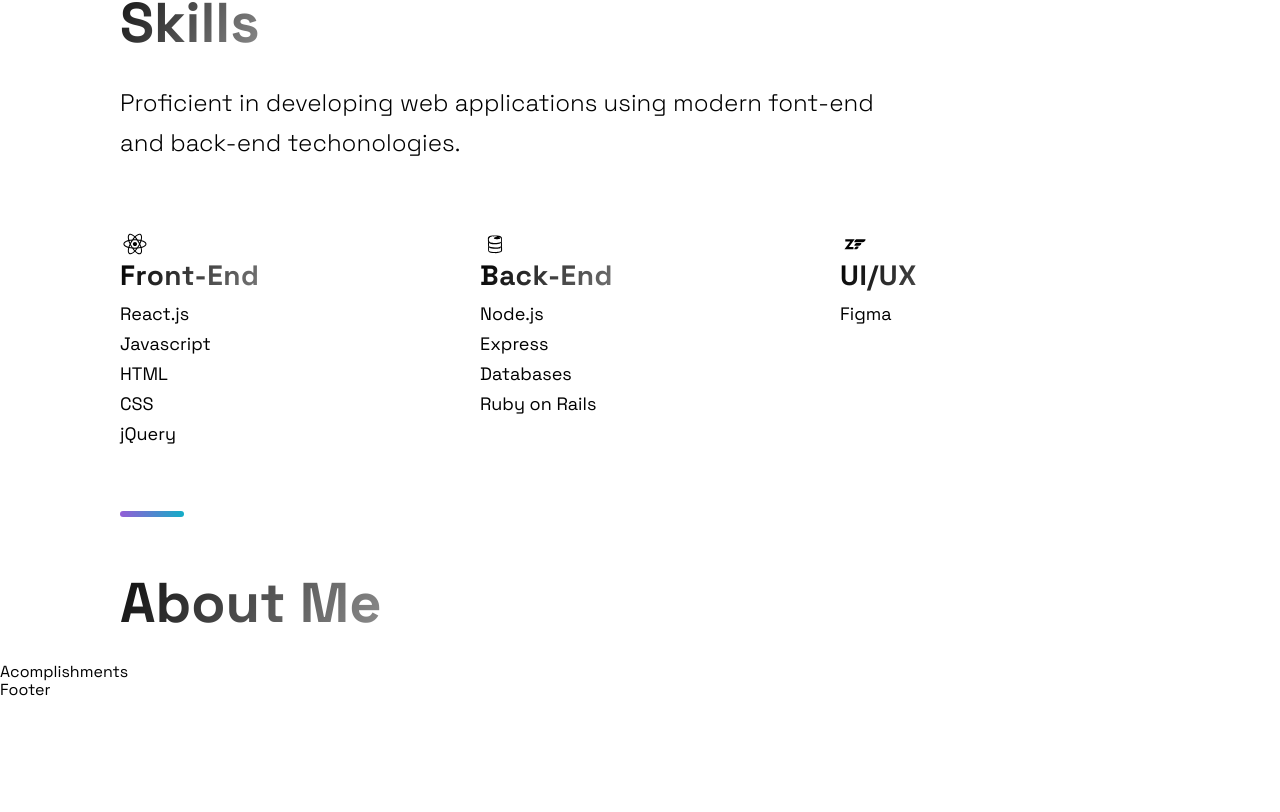
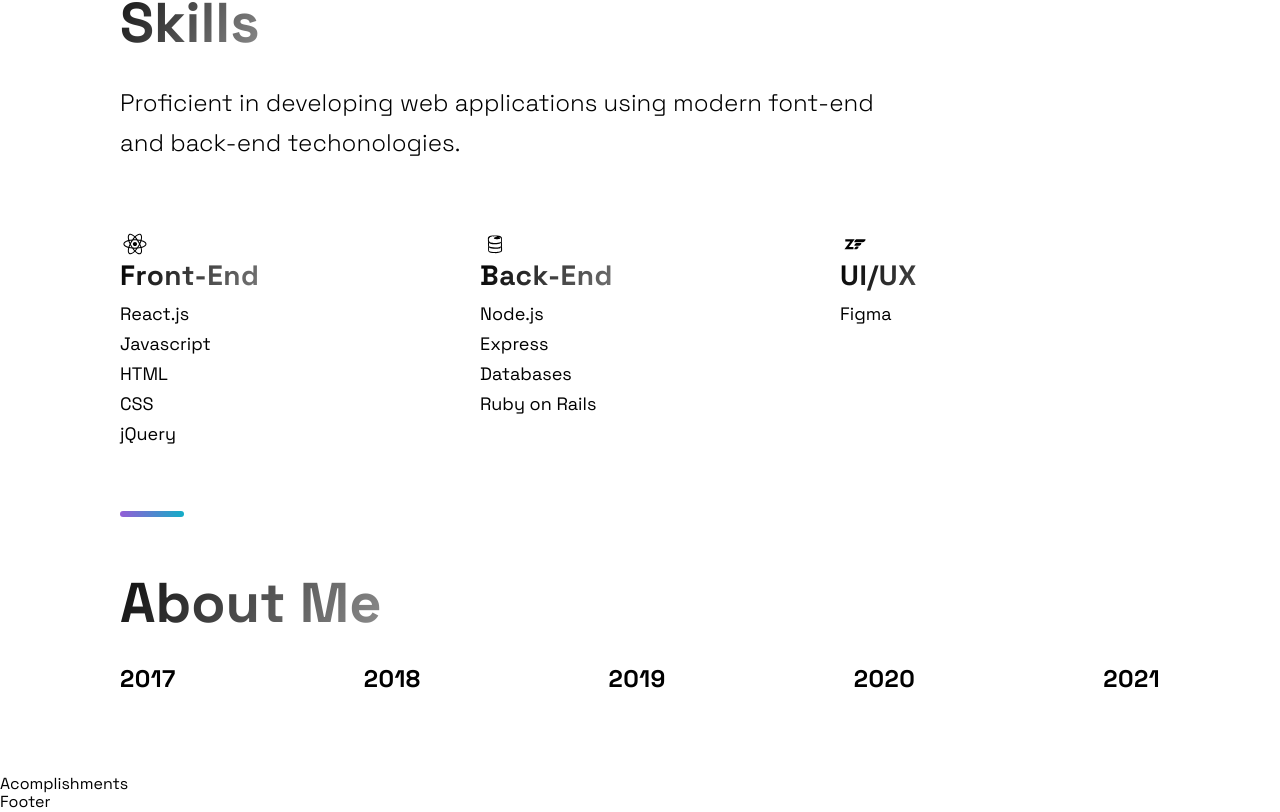
Before and after one commit to Winnie0313/portfolio, a Next.js app: page / in a window 1280 px wide. Shown: the part 2379-3191 px from the top of the page. Before the commit the page ends 3079 px from the top, so only its background shows below. Built offline with nearby package versions, Linux system fonts and the light colour scheme.

Commit message:
modify carouselitemTitle style

```diff
--- a/src/components/TimeLine/TimeLine.js
+++ b/src/components/TimeLine/TimeLine.js
@@ -8,11 +8,8 @@ import { TimeLineData } from '../../constants/constants';
 const TOTAL_CAROUSEL_COUNT = TimeLineData.length;
 
 const Timeline = () => {
-
-
-
-  // const [activeItem, setActiveItem] = useState(0);
-  // const carouselRef = useRef();
+  const [activeItem, setActiveItem] = useState(0);
+  const carouselRef = useRef();
 
   // const scroll = (node, left) => {
   //   return node.scrollTo({ left, behavior: 'smooth' });
@@ -50,7 +47,29 @@ const Timeline = () => {
     <Section id="about">
       <SectionDivider />
       <SectionTitle>About Me</SectionTitle>
+      <CarouselContainer ref={carouselRef}>
+        <>
+          {TimeLineData.map((item, index) => (
+            <CarouselMobileScrollNode key={index} final={index === TOTAL_CAROUSEL_COUNT - 1}>
+              <CarouselItem
+                index={index}
+                id={`carousel__item-${index}`}
+                active={activeItem}
+                onClick={(e) => handleClick(e, index)}
+              >
+              <CarouselItemTitle>
+                {item.year}
+              </CarouselItemTitle>
+              </CarouselItem>
+
+            </CarouselMobileScrollNode>
+
+          ))}
+        </>
+
+      </CarouselContainer>
     </Section>
+
   );
 };
 
--- a/src/components/TimeLine/TimeLineStyles.js
+++ b/src/components/TimeLine/TimeLineStyles.js
@@ -1,18 +1,9 @@
 
 import styled from 'styled-components'
 
-export const Container = styled.div`
-  direction: flex;
-  flex-direction: coloum;
-`
-
-export const EdContainer = styled.div`
-
-`
-
 export const CarouselContainer = styled.ul`
   max-width: 1040px;
-  background: #0F1624;
+  background: white;
   padding: 0rem;
   list-style:none;
   display: flex;
@@ -73,17 +64,14 @@ export const CarouselItem = styled.div`
   }
 `
 
-export const CarouselItemTitle = styled.h4`
+export const CarouselItemTitle = styled.h6`
   font-weight: bold;
   font-size: 24px;
   line-height: 32px;
   letter-spacing: 0.02em;
   display: flex;
-  /* This gradient is different due to the size of the Title container, it must transition sooner to be visible on the text */
-  background: linear-gradient(121.57deg, #FFFFFF 10%, rgba(255, 255, 255, 0.66) 30.15%);
-  -webkit-background-clip: text;
-  -webkit-text-fill-color: transparent;
-  margin-bottom: 8px;
+  color: black;
+  background: white;
 
   @media ${props => props.theme.breakpoints.md} {
     font-size: 20px;
```
